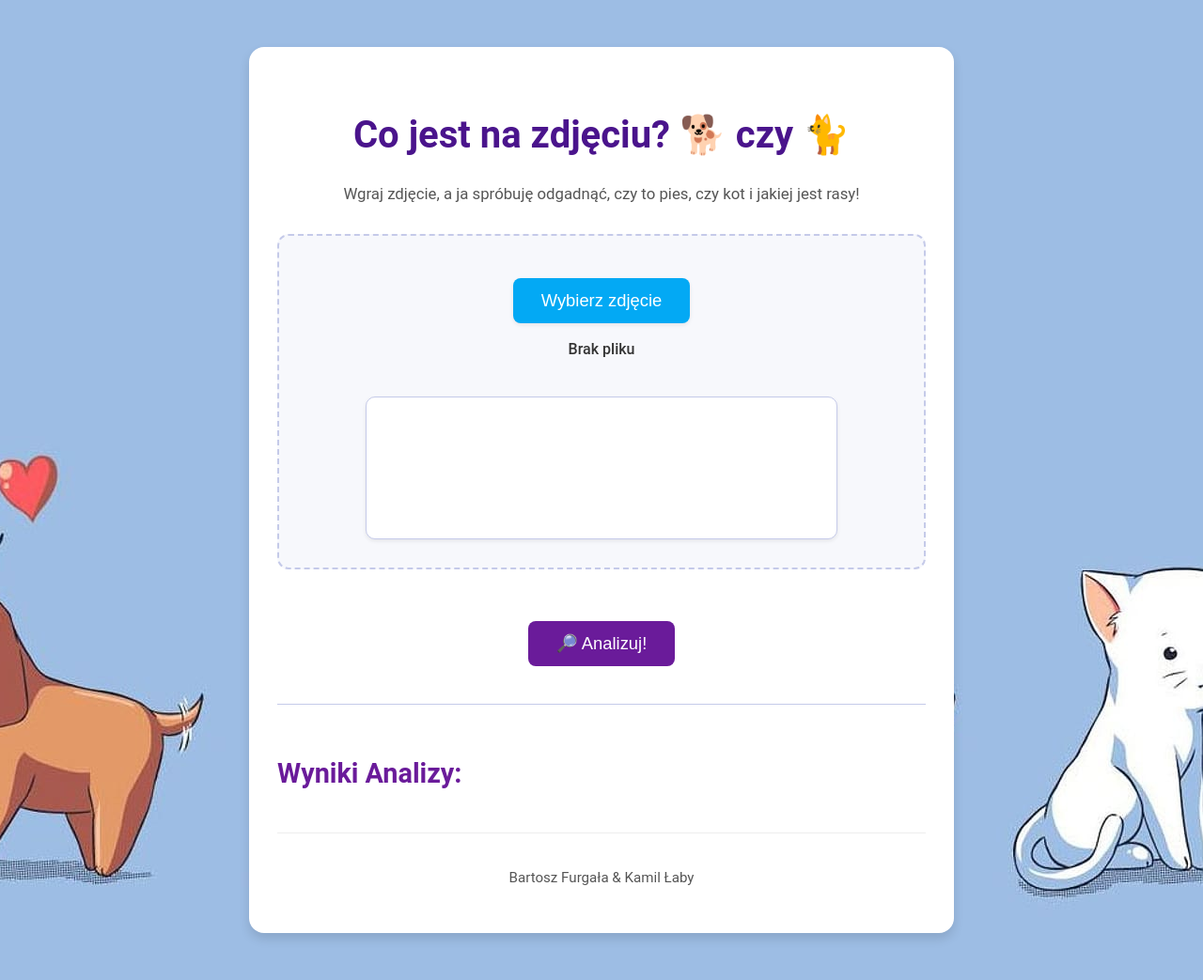
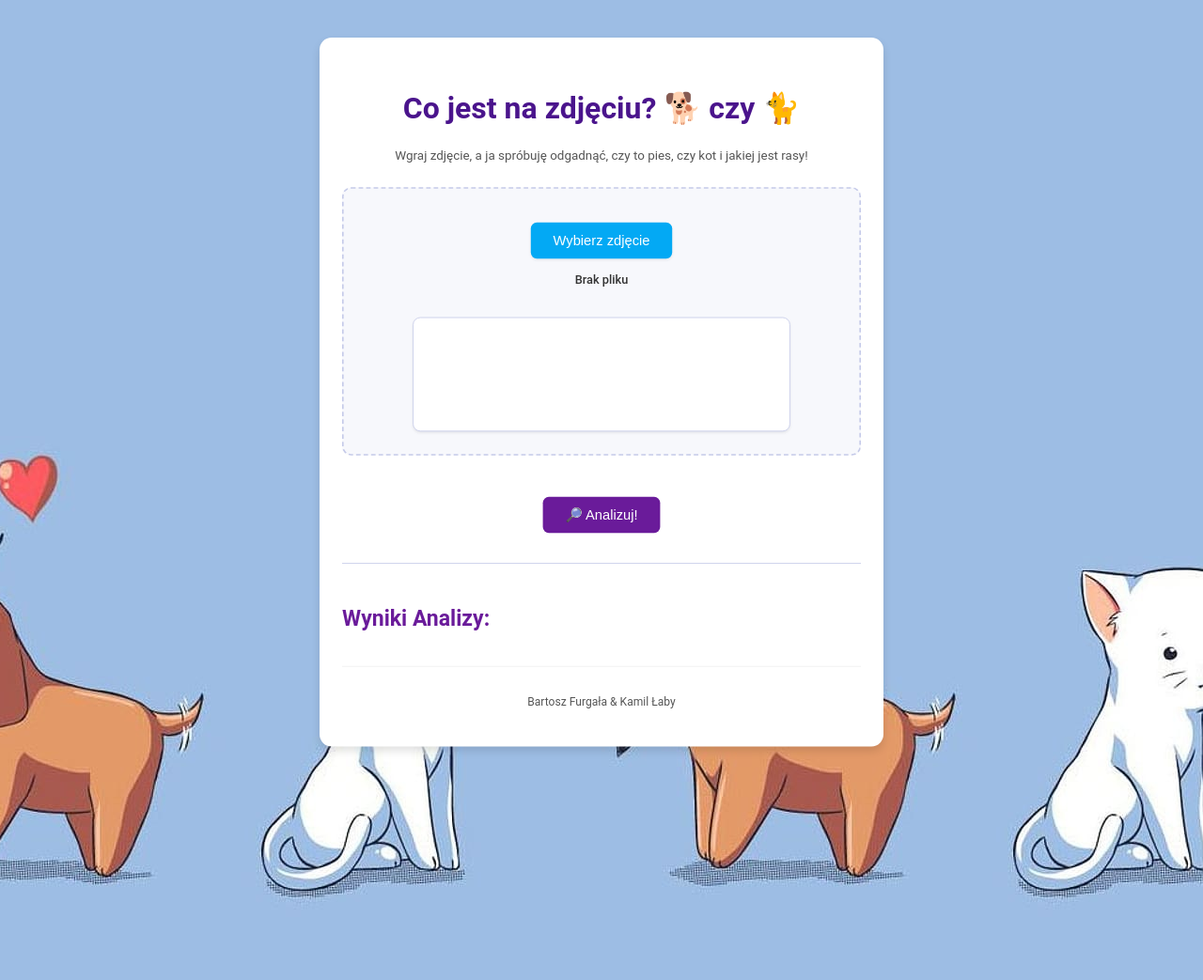
Before and after one commit to bartosz-furgala/DogCatBreedAI, a FastAPI app: page / in a window 1280 px wide. Shown: the whole page at 94% size. After the commit the page ends 961 px from the top, so only its background shows below. Run offline with FastAPI, Linux system fonts and the light colour scheme.

Commit message:
Update style.css

```diff
--- a/app/static/css/style.css
+++ b/app/static/css/style.css
@@ -37,6 +37,13 @@ body {
     background-size: auto; /* Nie skaluj go, użyj rzeczywistego rozmiaru patternu */
     background-position: center top; /* Start z góry i wyśrodkowany */
     background-attachment: fixed; /* Tło pozostaje na miejscu podczas scrollowania */
+
+    /* Dodane skalowanie całej strony */
+    transform: scale(0.8);
+    transform-origin: top left;
+    width: 125vw;
+    height: 125vh;
+    overflow: auto;
 }
 
 .container {
```
